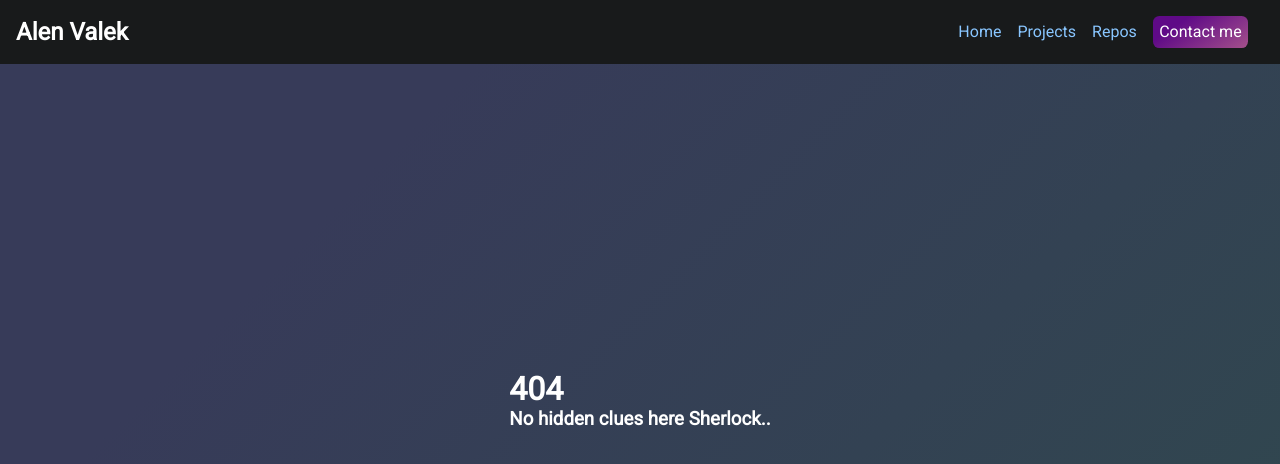
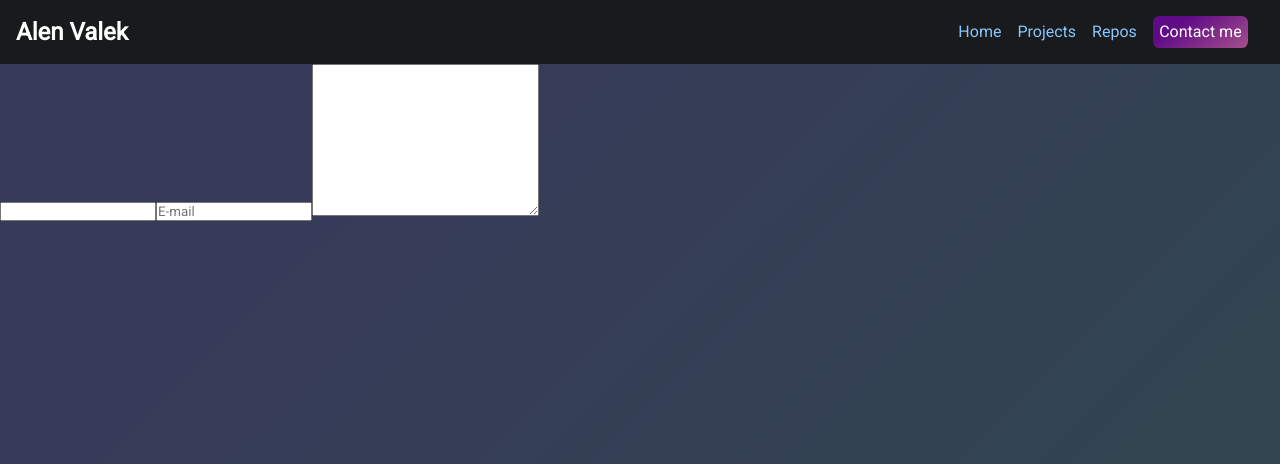
Before and after one commit to alenvalek/personalwebsite, a Vue app: page /contact in a window 1280 px wide. Before the commit this address had no page. Shown: the top 464 px of the page. Built offline with nearby package versions, Linux system fonts and the light colour scheme.

Commit message:
Adding Contact Route

```diff
--- a/src/router/index.js
+++ b/src/router/index.js
@@ -1,35 +1,40 @@
-import { createRouter, createWebHistory } from 'vue-router'
-import Home from '../views/Home.vue'
-import Repos from '../views/Repos.vue'
-import Projects from '../views/Projects.vue'
-import NotFound from '../views/NotFound.vue'
+import { createRouter, createWebHistory } from 'vue-router';
+import Home from '../views/Home.vue';
+import Repos from '../views/Repos.vue';
+import Projects from '../views/Projects.vue';
+import NotFound from '../views/NotFound.vue';
+import ContactMe from '../views/ContactMe.vue';
 
 const routes = [
    {
       path: '/',
       name: 'Home',
-    component: Home
+      component: Home,
    },
    {
       path: '/repos',
       name: 'Repos',
-    component: Repos
+      component: Repos,
    },
    {
       path: '/projects',
       name: 'Projects',
-    component: Projects
+      component: Projects,
+   },
+   {
+      path: '/contact',
+      name: 'ContactMe',
+      component: ContactMe,
    },
    {
       path: '/:catchAll(.*)',
-    component: NotFound
-  }
-]
+      component: NotFound,
+   },
+];
 
 const router = createRouter({
    history: createWebHistory(process.env.BASE_URL),
-  routes
-})
+   routes,
+});
 
-
-export default router
+export default router;
--- a/src/views/ContactMe.vue
+++ b/src/views/ContactMe.vue
@@ -0,0 +1,17 @@
+<template>
+   <div class="container">
+      <form>
+         <input type="text" name="full-name" />
+         <input type="email" placeholder="E-mail" />
+         <textarea name="" id="" cols="30" rows="10"></textarea>
+      </form>
+   </div>
+</template>
+
+<script>
+export default {
+   name: 'ContactMe',
+};
+</script>
+
+<style></style>
```
Lines whose indentation alone changed are shown as unchanged.
